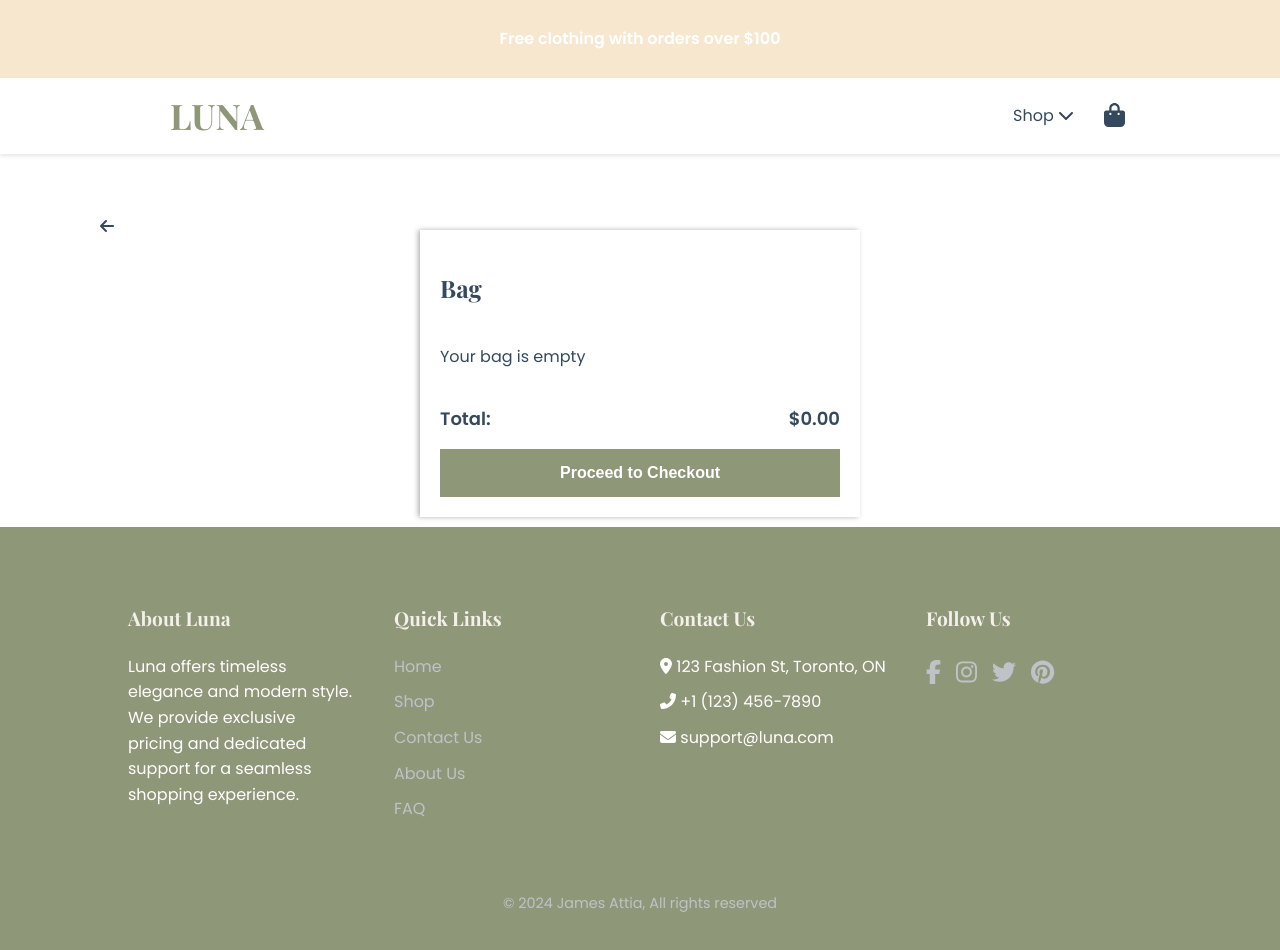
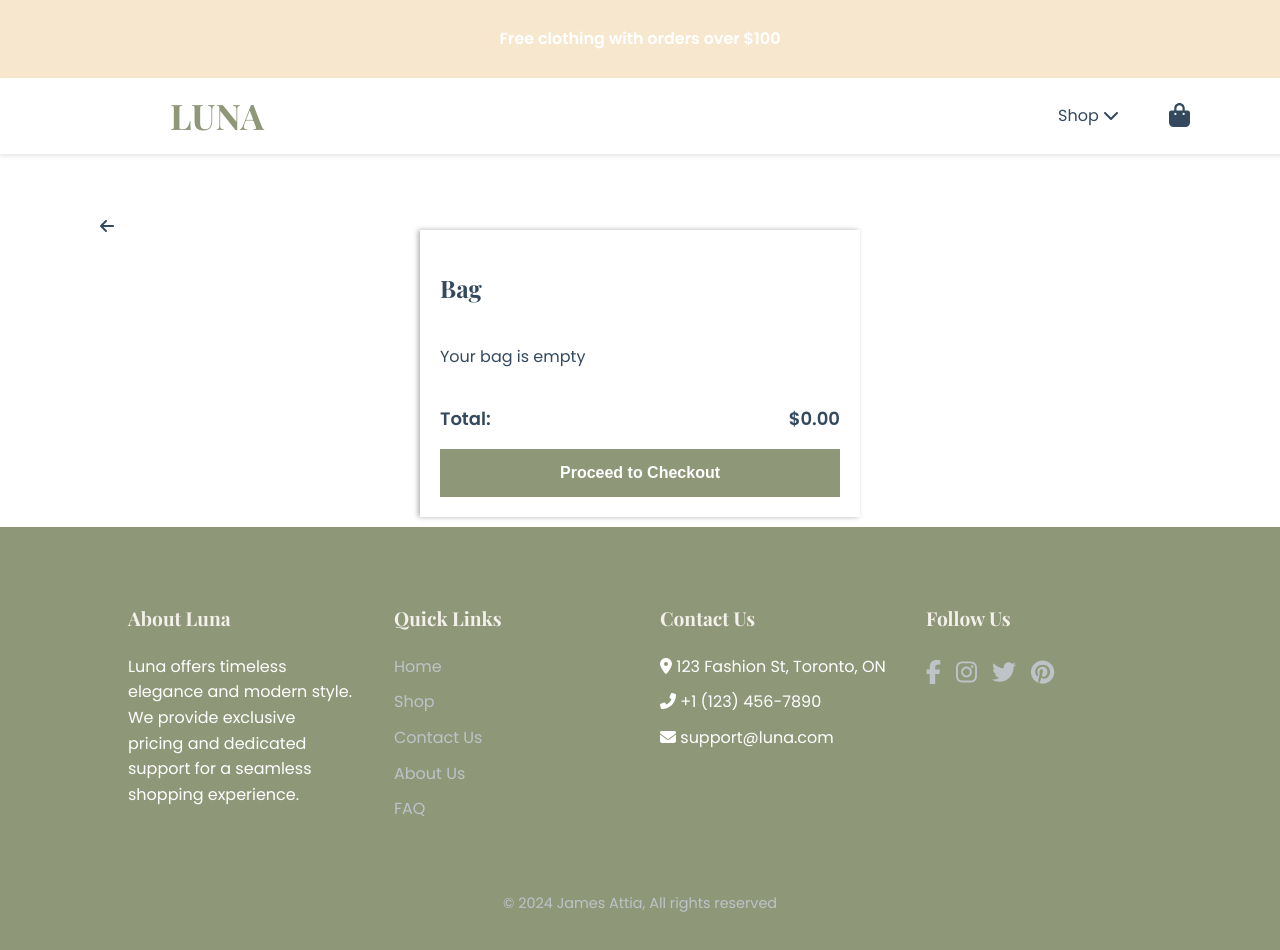
Before and after one commit to Jatti045/Clothing-Landing-Page, a React (Vite) app: page /Clothing-Landing-Page/checkout in a window 1280 px wide. Shown: the top 950 px of the page. Built offline with nearby package versions, Linux system fonts and the light colour scheme.

Commit message:
adjust navbar link positions for better alignment

```diff
--- a/src/components/Navbar.jsx
+++ b/src/components/Navbar.jsx
@@ -39,7 +39,6 @@ const Navbar = () => {
             icon={isShopMenuOpen ? faChevronUp : faChevronDown}
           />
         </span>
-        <span></span>
         <span>
           <Link to="/Clothing-Landing-Page/checkout" className={styles.bagIcon}>
             <FontAwesomeIcon icon={faShoppingBag} />
--- a/src/module/Navbar.module.css
+++ b/src/module/Navbar.module.css
@@ -27,11 +27,11 @@
 .navRight {
   display: flex;
   align-items: center;
-  margin-right: 10rem;
+  margin-right: 5rem;
 }
 
 .navRight span {
-  padding: 0 5px;
+  padding: 0 20px;
 }
 
 .bagIcon {
```
